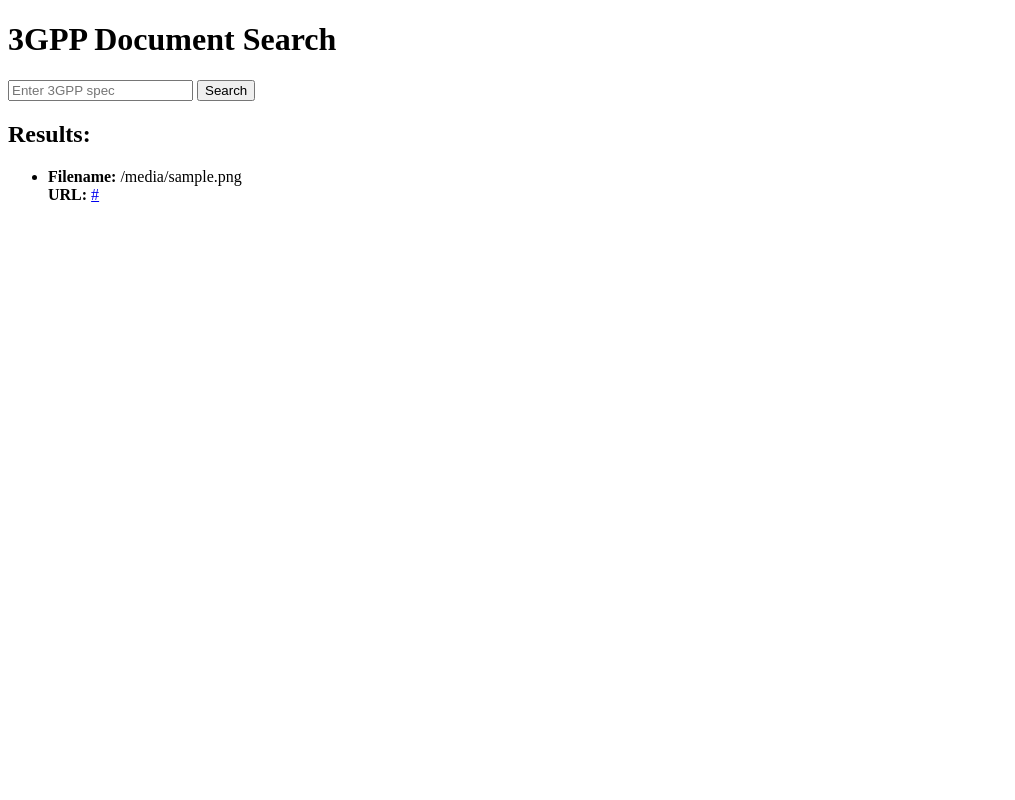
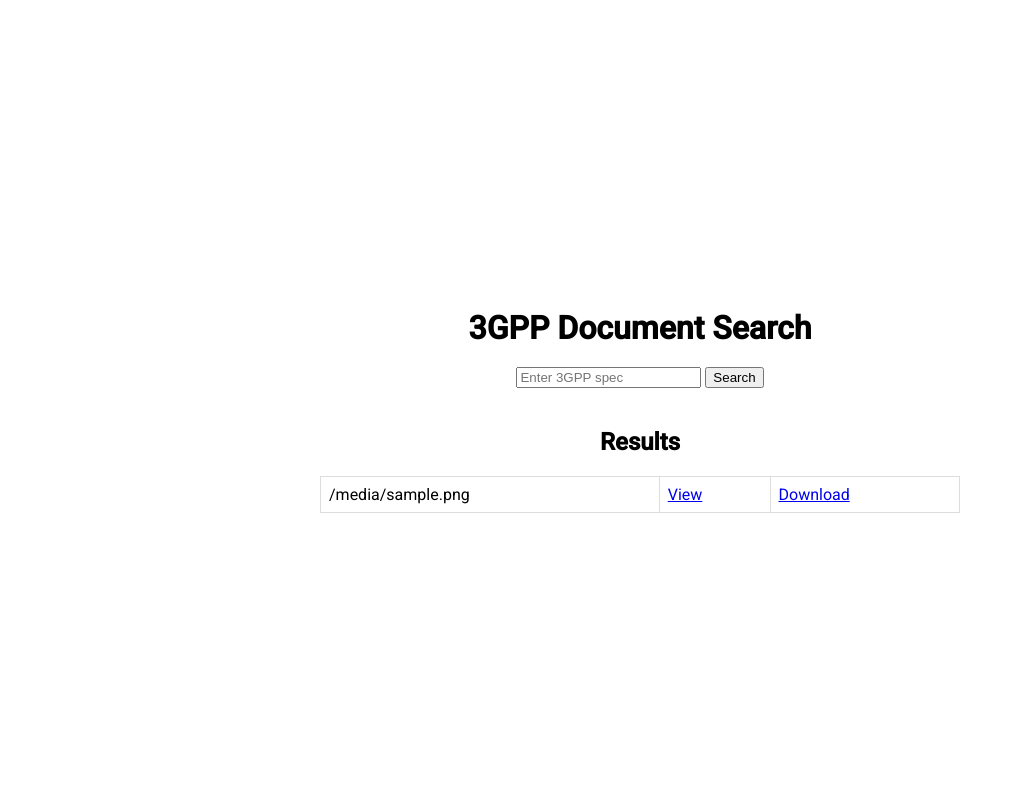
Before and after one commit to abhinav-neil/search-3gpp, a Flask app: template src/templates/index.html in a window 1280 px wide. Shown: the whole page, without its empty margins (0-1015 px from the left). Run offline with Flask 3, Linux system fonts and the light colour scheme; the template is opened without the code that fills it: most values are stand-ins (such as "Sample title", 1, 10 or a date in 2020).

Commit message:
resolve file links on UI

```diff
--- a/src/app.py
+++ b/src/app.py
@@ -1,4 +1,4 @@
-from flask import Flask, render_template, request
+from flask import Flask, render_template, request, send_from_directory
 from elasticsearch import Elasticsearch
 
 app = Flask(__name__)
@@ -12,11 +12,25 @@ def index():
         query = request.form['query']
         response = es.search(index='3gpp_docs', body={"query": {"match": {"content": query}}})
         for hit in response["hits"]["hits"]:
+            filename = hit["_source"]["filename"]
+            download_url = f"/files/download/{filename}"
+            view_url = f"/files/view/{filename}"
             results.append({
-                "filename": hit["_source"]["filename"],
-                "url": hit["_source"]["url"]
+                "filename": filename,
+                "download_url": download_url,
+                "view_url": view_url
             })
     return render_template('index.html', results=results, query=query)
 
+@app.route('/files/<action>/<path:filename>', methods=['GET'])
+def serve_file(action, filename):
+    if action == "download":
+        return send_from_directory('/home/neil/docscan-philips/data/raw_docs/', filename, as_attachment=True)
+    elif action == "view":
+        return send_from_directory('/home/neil/docscan-philips/data/raw_docs/', filename, as_attachment=False)
+    else:
+        return "Invalid action", 400
+
+
 if __name__ == '__main__':
     app.run(debug=True)
--- a/src/templates/index.html
+++ b/src/templates/index.html
@@ -2,6 +2,35 @@
 <html>
 <head>
     <title>3GPP Doc Search</title>
+    <!-- Import Roboto font from Google Fonts -->
+    <link href="https://fonts.googleapis.com/css2?family=Roboto:wght@400;500&display=swap" rel="stylesheet">
+    <style>
+        /* Apply Roboto font to the body */
+        body {
+            font-family: 'Roboto', sans-serif;
+            display: flex;
+            flex-direction: column;
+            align-items: center;
+            justify-content: center;
+            height: 100vh;
+            margin: 0;
+        }
+        h1, h2, form {
+            margin-bottom: 20px;
+        }
+        table {
+            border-collapse: collapse;
+            width: 50%;
+        }
+        th, td {
+            border: 1px solid #ddd;
+            padding: 8px;
+            text-align: left;
+        }
+        th {
+            background-color: #f2f2f2;
+        }
+    </style>
 </head>
 <body>
     <h1>3GPP Document Search</h1>
@@ -9,14 +38,24 @@
         <input type="text" name="query" placeholder="Enter 3GPP spec" value="{{ query }}">
         <input type="submit" value="Search">
     </form>
-    <h2>Results:</h2>
-    <ul>
-        {% for result in results %}
-            <li>
-                <strong>Filename:</strong> {{ result.filename }} <br>
-                <strong>URL:</strong> <a href="{{ result.url }}" target="_blank">{{ result.url }}</a>
-            </li>
-        {% endfor %}
-    </ul>
+    <h2>Results</h2>
+    <table>
+        <!-- <thead>
+            <tr>
+                <th>Filename</th>
+                <th>View</th>
+                <th>Download</th>
+            </tr>
+        </thead> -->
+        <tbody>
+            {% for result in results %}
+                <tr>
+                    <td>{{ result.filename }}</td>
+                    <td><a href="{{ result.view_url }}" target="_blank">View</a></td>
+                    <td><a href="{{ result.download_url }}" download>Download</a></td>
+                </tr>
+            {% endfor %}
+        </tbody>
+    </table>
 </body>
 </html>
```
Also changed, not shown: 1 other file.
